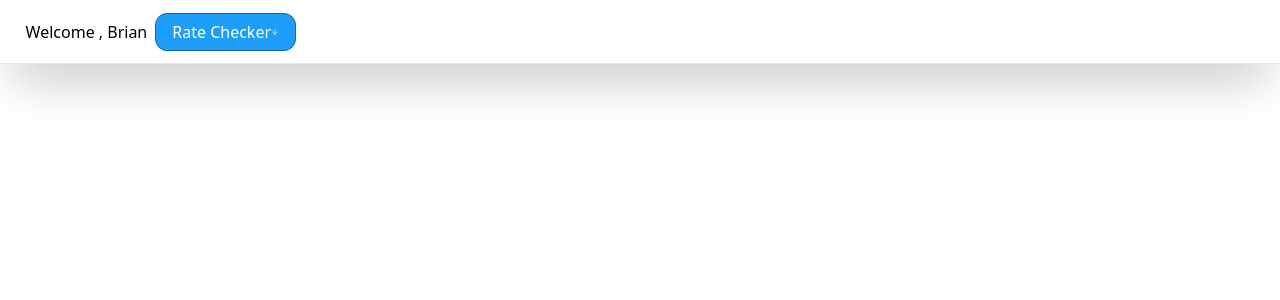
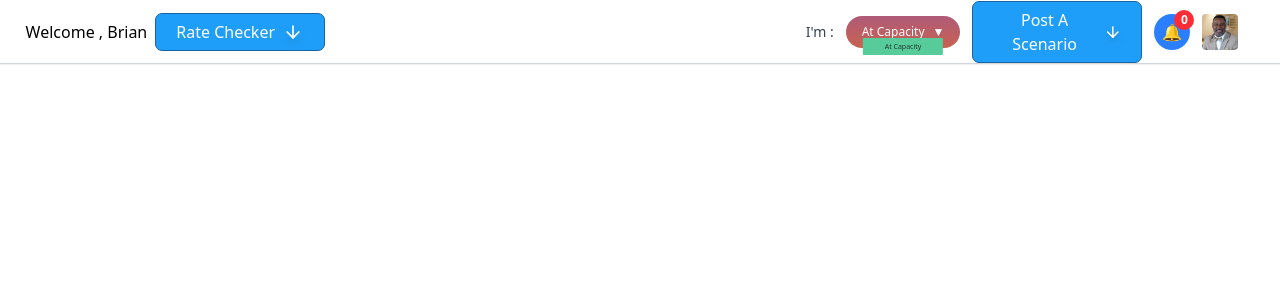
Before and after one commit to kennedyifeadi/-Loan-Management-Portal, a React (Vite) app: page / in a window 1280 px wide. Shown: the top 300 px of the page. Built offline with nearby package versions, Linux system fonts and the light colour scheme.

Commit message:
Enhance TopNav with status dropdown and profile image
Added a user status dropdown with color indicators, notification icon, and profile image to the TopNav component. Improved layout and styling for better user experience.

```diff
--- a/src/components/TopNav.tsx
+++ b/src/components/TopNav.tsx
@@ -1,14 +1,147 @@
-import {ArrowDown} from "lucide-react"
+import { ArrowDown } from "lucide-react";
+import { useEffect, useState } from "react";
+import { useMemo } from "react";
 
 const TopNav = () => {
+  const [selectedStatus, setSelectedStatus] = useState("At Capacity");
+  const [isDropdownOpen, setIsDropdownOpen] = useState(false);
+  const [activeIndex, setActiveIndex] = useState(2);
+
+  const statusOptions = useMemo(
+    () => [
+      {
+        label: "Online",
+        dotColor: "bg-green-500",
+        col: "#71ab56",
+        col2: "#71ab59",
+      },
+      {
+        label: "At capacity",
+        dotColor: "bg-green-500",
+        col: "#71ab56",
+        col2: "#71ab59",
+      },
+      {
+        label: "At capacity",
+        dotColor: "bg-red-500",
+        col: "#af5a78",
+        col2: "#c86250",
+      },
+      {
+        label: "offline",
+        dotColor: "bg-red-500",
+        col: "#af5a78",
+        col2: "#c86250",
+      },
+    ],
+    []
+  );
+
+  const [activeColor, setActiveColor] = useState([
+    statusOptions[activeIndex].col,
+    statusOptions[activeIndex].col2,
+  ]);
+
+  const handleStatusSelect = (status: string, index: number) => {
+    setSelectedStatus(status);
+    setActiveIndex(index);
+    setIsDropdownOpen(false);
+  };
+
+  useEffect(() => {
+    setActiveColor([
+      statusOptions[activeIndex].col,
+      statusOptions[activeIndex].col2,
+    ]);
+  }, [activeIndex, statusOptions]);
+
   return (
-    <header className="fixed top-0 left-0 w-full h-16 bg-white border-b border-gray-200 flex items-center  px-[2%] z-10 shadow-2xl">
+    <header className="fixed top-0 left-0 w-full h-16 bg-white border-b border-gray-300 flex items-center justify-between  px-[2%] z-10 shadow-2xs">
       <ul className="flex items-center gap-2">
         <li>Welcome , Brian</li>
-        <li><button className="bg-[#1f9ef9] text-white px-4 py-[6px] rounded-xl border-1 border-[#1964a1] flex">Rate Checker <ArrowDown className="text-white w-2"/></button> </li>
+        <li>
+          <button className="bg-[#1f9ef9] text-white px-5 items-center gap-2 py-[6px] rounded-[7px] border-1 border-[#1964a1] flex w-[170px]">
+            Rate Checker{" "}
+            <ArrowDown className="text-white w-5 h-6 drop-shadow-lg" />
+          </button>{" "}
+        </li>
       </ul>
+
+      <div className="flex items-center gap-3 px-4 py-3 ">
+        {/* I'm label */}
+        <span className="text-sm text-gray-700 font-medium">I'm :</span>
+        {/* Status dropdown */}
+        <div
+          className="relative cursor-pointer"
+          onMouseEnter={() => setIsDropdownOpen(true)}
+          onMouseLeave={() => setIsDropdownOpen(false)}
+        >
+          <button
+            style={{
+              background: `linear-gradient(to bottom, ${activeColor[0]}, ${activeColor[1]})`,
+            }}
+            className={` text-white px-4 py-2 cursor-pointer rounded-full text-xs font-medium flex items-center gap-2 transition-colors`}
+          >
+            {selectedStatus}
+            <span className="text-xs">▼</span>
+          </button>
+
+          <div
+            className={`
+            absolute top-full left-0 mt-1 bg-white rounded-lg shadow-lg p-2 min-w-40 z-50 transform transition-all duration-300
+            ${
+              !isDropdownOpen
+                ? "opacity-0 translate-y-5"
+                : " translate-y-0 opacity-100"
+            }
+            `}
+          >
+            {statusOptions.map((option, index) => (
+              <div
+                key={index}
+                onClick={() => handleStatusSelect(option.label, index)}
+                className={`flex items-center px-3 py-2 rounded cursor-pointer text-sm transition-colors ${
+                  index === activeIndex
+                    ? "bg-green-500 text-white"
+                    : "text-gray-600 hover:bg-gray-50"
+                }`}
+              >
+                <div
+                  className={`w-2 h-2 rounded-full mr-3 ${option.dotColor}`}
+                ></div>
+                {option.label}
+              </div>
+            ))}
+          </div>
+
+          <div className="bg-[#58cb9b] text-[#233b2e]  text-[7px] px-3 py-1 w-[70%] text-center rounded-[1px] text-xs font-medium absolute left-[50%] transform translate-x-[-50%] top-[70%]">
+            {selectedStatus}
+          </div>
+        </div>
+
+        {/* Post scenario button */}
+        <button className="bg-[#1f9ef9] text-white px-5 items-center gap-2 py-[6px] rounded-[7px] border-1 border-[#1964a1] flex w-[170px]">
+          Post A Scenario{" "}
+          <ArrowDown className="text-white w-5 h-6 drop-shadow-lg" />
+        </button>{" "}
+        {/* Notification icon */}
+        <div className="relative">
+          <div className="w-9 h-9 bg-blue-500 rounded-full flex items-center justify-center text-white">
+            🔔
+          </div>
+          <div className="absolute -top-1 -right-1 bg-red-500 text-white rounded-full w-5 h-5 flex items-center justify-center text-xs font-bold">
+            0
+          </div>
+        </div>
+        {/* Profile picture */}
+        <div className="w-9 h-9 bg-gray-300 rounded flex items-center justify-center overflow-hidden">
+          <div className="w-full h-full bg-gray-500 flex items-center justify-center text-white font-medium text-sm">
+            <img src="./images/pic.png" alt="" />
+          </div>
+        </div>
+      </div>
     </header>
-  )
-}
+  );
+};
 
 export default TopNav;
```
Also changed, not shown: public/images/pic.png (added).
